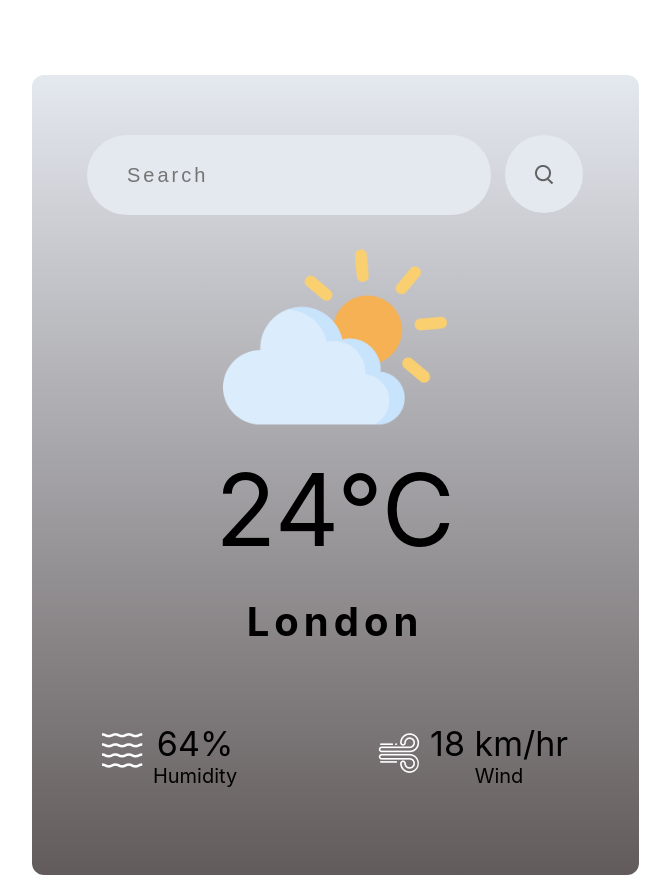
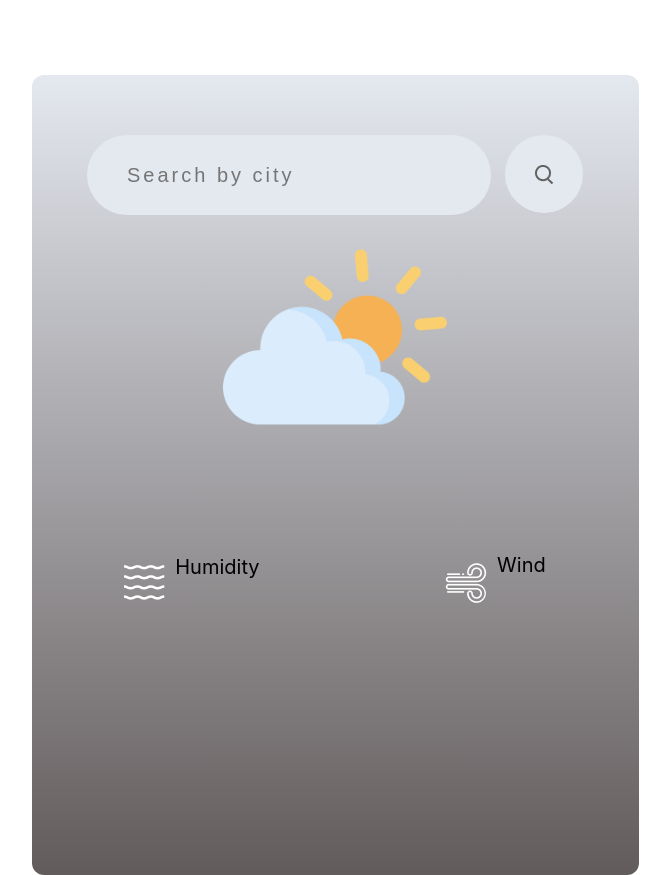
Before and after one commit to rin-11/hackathon2024project, a React (Create React App) app in the folder plantclimate/: page / in a window 1280 px wide. Shown: the whole page, without its empty margins (305-975 px from the left). Built offline with nearby package versions, Linux system fonts and the light colour scheme.

Commit message:
weather working

```diff
--- a/plantclimate/src/Components/WeatherApp.jsx
+++ b/plantclimate/src/Components/WeatherApp.jsx
@@ -19,13 +19,34 @@ export const WeatherApp = () => {
         if(element[0].value === ""){
             return 0;
         };
-        let url = `https://api.openweathermap.org/data/2.5/weather?q=${element.value}&units=Metric&appid=${api_key}`;
+        // fetch the weather data
+        let url = `https://api.openweathermap.org/data/2.5/weather?q=${element[0].value}&units=Imperial&appid=${api_key}`;
+
+        let response = await fetch(url);
+        let data = await response.json();
+
+        if(data && data.main) {
+            const humidity = document.getElementsByClassName("humidity-percent");
+            const wind = document.getElementsByClassName("wind-rate");
+            const temperature = document.getElementsByClassName("weather-temp");
+            const location = document.getElementsByClassName("weather-location");
+
+            humidity[0].innerHTML = data.main.humidity + "%";
+            wind[0].innerHTML = data.wind.speed + " km/hr";
+            temperature[0].innerHTML = Math.round(data.main.temp) + "°F";
+            location[0].innerHTML = data.name;
+        } else {
+            console.error("Failed to retrieve weather data:", data);
+        }
     };
+
+
+
 
   return (
     <div className="weather_container">
         <div className="top-bar">
-                <input type="text" className="cityInput" placeholder="Search" />
+                <input type="text" className="cityInput" placeholder="Search by city" />
                 <div className="search-icon" onClick={()=>{search()}}>
                     <img src={search_icon} alt="search" className="search" />
                 </div>
@@ -34,23 +55,22 @@ export const WeatherApp = () => {
                 <img src={clouds_icon} alt="cloud" className="cloud" />
         </div>
         <div className="weather-temp">
-            24°C
         </div>
         <div className="weather-location">
-            <h1>London</h1>
+            <h1></h1>
         </div>
         <div className="data-container">
             <div className="element">
                 <img src={humidity_icon} alt="" className="icon" />
                 <div className="data">
-                    <div className="humidity-percent">64%</div>
+                    <div className="humidity-percent"></div>
                     <div className="text">Humidity</div>
                 </div>
             </div>
             <div className="element">
                 <img src={wind_icon} alt="" className="icon" />
                 <div className="data">
-                    <div className="humidity-percent">18 km/hr</div>
+                    <div className="wind-rate"></div>
                     <div className="text">Wind</div>
                 </div>
             </div>
```
